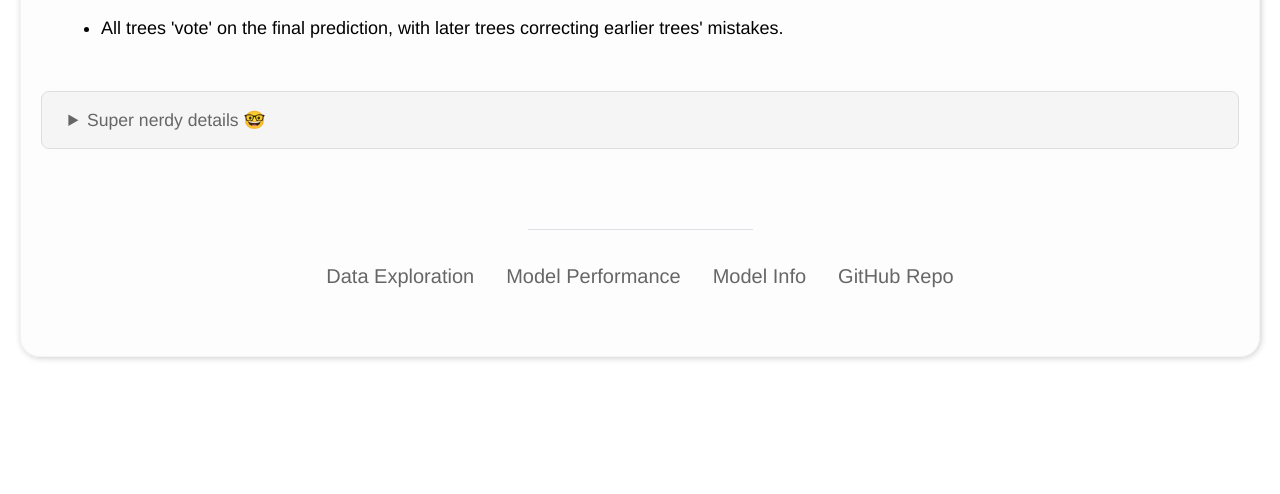
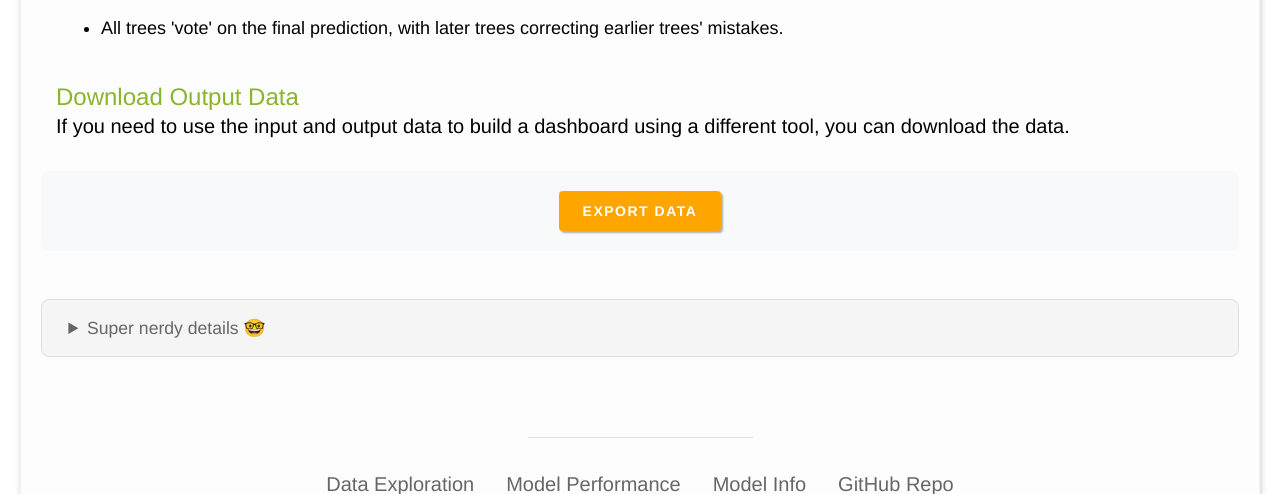
Before and after one commit to i-make-data-sexy/xgboost-titanic, a Flask app: template templates/model-info.html in a window 1280 px wide. Shown: the part 1268-1762 px from the top of the page. Before the commit the page ends 1628 px from the top, so only its background shows below. Run offline with Flask 3, Linux system fonts and the light colour scheme; the template is opened without the code that fills it, so the values that code supplies are empty; some libraries are stand-ins or nearby versions.

Commit message:
Successfully added download button

```diff
--- a/app.py
+++ b/app.py
@@ -291,6 +291,133 @@ def retrain():
         logger.error(f"Full traceback:", exc_info=True)  # Full error details
         return jsonify({"error": str(e)}), 500
 
+@app.route("/download-data")
+def download_data():
+    """
+    Generate a ZIP file with all CSV data for dashboard prototyping.
+    """
+    from flask import Response
+    import io
+    import zipfile
+
+    try:
+        # Load and preprocess data
+        df = load_titanic_data()
+
+        # Create a ZIP file in memory
+        zip_buffer = io.BytesIO()
+
+        with zipfile.ZipFile(zip_buffer, 'w', zipfile.ZIP_DEFLATED) as zip_file:
+
+            # 1. ORIGINAL DATA FOR EXPLORATION DASHBOARD
+            # This is the clean data for your class, gender, age, and family charts
+            exploration_df = df.copy()
+            exploration_df['Survived_Label'] = exploration_df['Survived'].map({0: 'Did Not Survive', 1: 'Survived'})
+            exploration_df['Sex_Label'] = exploration_df['Sex']
+            exploration_df['Pclass_Label'] = exploration_df['Pclass'].map({1: 'First', 2: 'Second', 3: 'Third'})
+
+            # Add age groups for age distribution chart
+            exploration_df['Age_Group'] = pd.cut(exploration_df['Age'],
+                                                  bins=[0, 12, 18, 35, 50, 80],
+                                                  labels=['Child', 'Teen', 'Young Adult', 'Middle Age', 'Senior'])
+
+            # Add family size categories
+            exploration_df['SibSp_Parch_Total'] = exploration_df['SibSp'] + exploration_df['Parch']
+            exploration_df['Family_Size'] = exploration_df['SibSp_Parch_Total'].apply(
+                lambda x: 'Alone' if x == 0 else 'Small (1-3)' if x <= 3 else 'Large (4+)'
+            )
+
+            csv_data = exploration_df.to_csv(index=False)
+            zip_file.writestr('01_exploration_dashboard_data.csv', csv_data)
+
+            # 2. PREPROCESSED DATA WITH ALL FEATURES
+            df_processed, encoders = preprocessing.preprocess_data(df)
+            df_processed['Survived_Label'] = df_processed['Survived'].map({0: 'Did Not Survive', 1: 'Survived'})
+
+            csv_data = df_processed.to_csv(index=False)
+            zip_file.writestr('02_preprocessed_features.csv', csv_data)
+
+            # 3. COMBINED MODEL PERFORMANCE DATA (with predictions AND feature importance)
+            model_path = config.SAVED_MODELS_DIR / config.MODEL_FILENAME
+            encoder_path = config.SAVED_MODELS_DIR / "encoders.pkl"
+
+            if model_path.exists():
+                model = joblib.load(model_path)
+                encoders = joblib.load(encoder_path)
+
+                # Get preprocessed data and predictions
+                df_processed, _ = preprocessing.preprocess_data(df, fit_encoders=False, encoders=encoders)
+                X = preprocessing.get_feature_matrix(df_processed)
+                y = df_processed[config.TARGET_COLUMN]
+
+                # Split data
+                X_train, X_test, y_train, y_test = models_dashboard.split_data(X, y)
+
+                # Get predictions
+                y_pred = model.predict(X_test)
+                y_pred_proba = model.predict_proba(X_test)[:, 1]
+
+                # FIX: Reset index to avoid mismatch
+                X_test_reset = X_test.reset_index(drop=True)
+                y_test_reset = y_test.reset_index(drop=True)
+
+                # Create model performance dataframe with proper indexing
+                model_perf_df = pd.DataFrame({
+                    'Actual_Survived': y_test_reset.values,
+                    'Predicted_Survived': y_pred,
+                    'Survival_Probability': y_pred_proba,
+                    'Actual_Label': y_test_reset.map({0: 'Did Not Survive', 1: 'Survived'}),
+                    'Predicted_Label': pd.Series(y_pred).map({0: 'Did Not Survive', 1: 'Survived'}),
+                    'Correct_Prediction': (y_test_reset.values == y_pred).astype(int)
+                })
+
+                # Add all features to the performance data
+                for col in X_test_reset.columns:
+                    model_perf_df[col] = X_test_reset[col].values
+
+                csv_data = model_perf_df.to_csv(index=False)
+                zip_file.writestr('03_model_predictions.csv', csv_data)
+
+                # Create feature importance dataframe
+                importance_df = pd.DataFrame({
+                    'Feature': model.feature_names_in_,
+                    'Importance_Score': model.feature_importances_,
+                    'Importance_Percentage': model.feature_importances_ * 100
+                }).sort_values('Importance_Score', ascending=False)
+
+                csv_data = importance_df.to_csv(index=False)
+                zip_file.writestr('04_feature_importance.csv', csv_data)
+
+                # 4. CONFUSION MATRIX DATA
+                from sklearn.metrics import confusion_matrix
+                cm = confusion_matrix(y_test, y_pred)
+
+                cm_df = pd.DataFrame({
+                    'Actual': ['Did Not Survive', 'Did Not Survive', 'Survived', 'Survived'],
+                    'Predicted': ['Did Not Survive', 'Survived', 'Did Not Survive', 'Survived'],
+                    'Count': [cm[0,0], cm[0,1], cm[1,0], cm[1,1]],
+                    'Category': ['True Negative', 'False Positive', 'False Negative', 'True Positive']
+                })
+
+                csv_data = cm_df.to_csv(index=False)
+                zip_file.writestr('05_confusion_matrix.csv', csv_data)
+
+            # 5. RAW ORIGINAL DATA
+            csv_data = df.to_csv(index=False)
+            zip_file.writestr('06_titanic_raw.csv', csv_data)
+
+        # Prepare the ZIP file for download
+        zip_buffer.seek(0)
+
+        return Response(
+            zip_buffer.getvalue(),
+            mimetype="application/zip",
+            headers={"Content-Disposition": "attachment; filename=titanic_dashboard_data.zip"}
+        )
+
+    except Exception as e:
+        logger.error(f"Error generating ZIP file: {str(e)}")
+        return f"Error: {str(e)}", 500
 
 # ========================================================================
 #   Error Handlers
--- a/static/css/styles.css
+++ b/static/css/styles.css
@@ -526,6 +526,18 @@ p a:hover {
     justify-content: center;
 }
 
+/* ======================================================================
+    Export
+   ======================================================================= */
+
+.download-section {
+    text-align: center;
+    margin: 30px 0;
+    padding: 20px;
+    background: #f8f9fa;
+    border-radius: 8px;
+}
+
 
 
 /* ======================================================================
@@ -567,6 +579,7 @@ p a:hover {
     font-weight: 600;
     letter-spacing: 1.5px;
     text-transform: uppercase;
+    text-decoration: none;
     transition: background-color 0.3s ease !important;
     box-shadow: 2px 2px 2px rgb(0, 0, 0, 0.3) !important;
 }
@@ -574,6 +587,7 @@ p a:hover {
 .train-button:hover {
     background-color: var(--color-brand-blue) !important;
     border: none;
+    text-decoration: underline;
 }
 
 .train-button:focus {
--- a/templates/model-info.html
+++ b/templates/model-info.html
@@ -95,6 +95,13 @@ Titanic Survival Prediction Model Information
             <li>The model learns at a rate of {{ learning_rate }}. A slower learning rate improves accuracy.</li>
             <li>All trees 'vote' on the final prediction, with later trees correcting earlier trees' mistakes.</li>
         </ul>
+        <h2>Download Output Data</h2>
+        <p>If you need to use the input and output data to build a dashboard using a different tool, you can download the data.</p>
+
+        {# Export data button #}
+        <div class="download-section">
+            <a href="/download-data" class="train-button">Export Data</a>
+        </div>
 
         {# Technical details (collapsible) #}
         <details class="technical-section">
```
